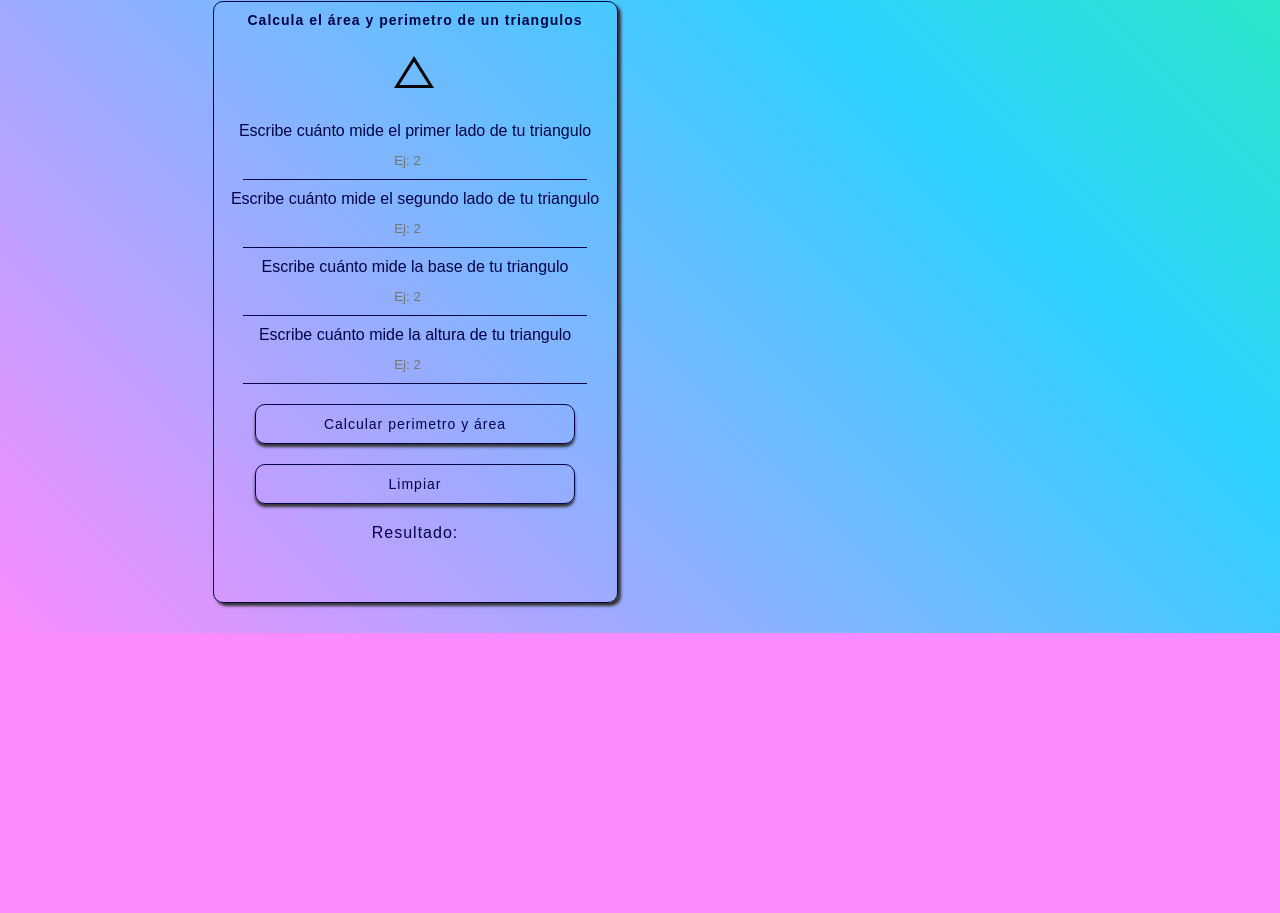
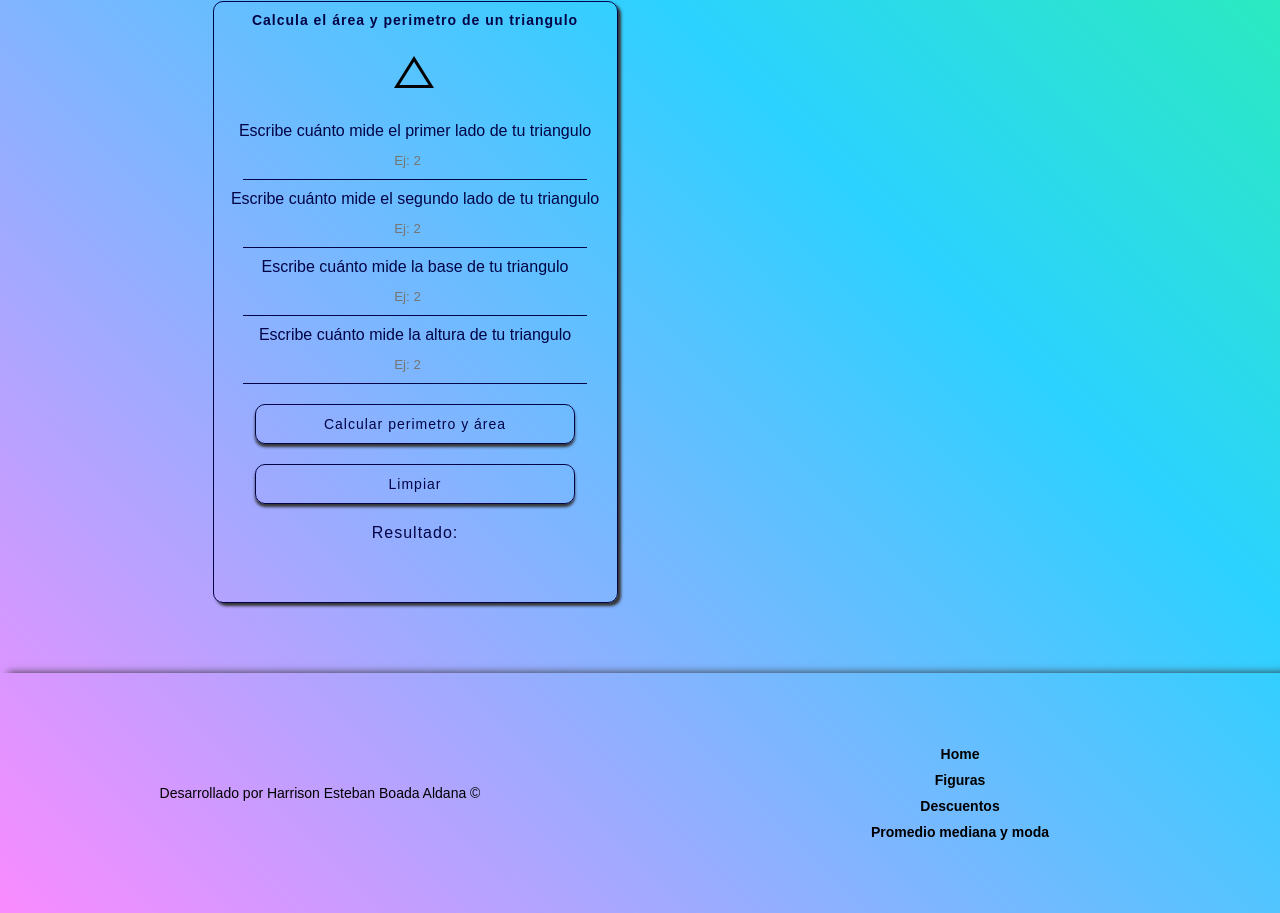
Before and after one commit to Teteban202010/Javascript-Practico, a plain HTML site: page figuras/figure.html in a window 1280 px wide. Shown: the part 849-1762 px from the top of the page. Before the commit the page ends 1482 px from the top, so only its background shows below. Drawn offline with Linux system fonts and the light colour scheme.

Commit message:
Spelling errors are corrected. And the footer was added to all pages. except for the main

```diff
--- a/descuento/styles/styles.css
+++ b/descuento/styles/styles.css
@@ -48,14 +48,14 @@ svg {
 }
 
 .header-nav {
-    width: 55%;
+    width: 50%;
     display: flex;
-    align-items: center;
 }
 
 .nav-items {
     display: flex;
     align-items: center;
+    justify-content: space-between;
     list-style: none;
 }
 
@@ -71,7 +71,7 @@ svg {
 .nav-items li a {
     color: var(--color);
     text-decoration: none;
-    padding: 3px;
+    margin: 0px 5px;
 }
 
 .nav-items li a:hover {
@@ -195,6 +195,52 @@ svg {
     margin: 10px 0px;
 }
 
+.footer {
+    width: 100%;
+    height: 30vh;
+    display: grid;
+    place-content: center;
+    grid-template-columns: repeat(auto-fill, 320px);
+    box-shadow: 8px 0px 8px #333;
+    margin-top: 40px;
+}
+
+.footer .footer-author {
+    display: flex;
+    justify-content: center;
+    font-size: var(--md);
+    font-weight: 500;
+    text-align: center;
+    color: var(--color);
+}
+
+.footer .footer-info {
+    display: flex;
+    justify-content: center;
+}
+
+.footer-info ul {
+    list-style: none;
+    margin-top: 10px;
+}
+
+.footer-info ul li {
+    font-size: var(--sm);
+    font-weight: bold;
+    text-align: center;
+    padding-bottom: 10px;
+}
+
+.footer-info ul li a {
+    text-decoration: none;
+    color: var(--color);
+    transition: all 300ms;
+}
+
+.footer-info ul li a:hover {
+    color: #333;
+}
+
 @media (min-width:500px) {
     .header-logo {
         width: auto;
@@ -236,4 +282,22 @@ svg {
         margin: 20px auto;
         display: block;
     }
+
+    .footer .footer-author {
+        align-items: center;
+    }
+
+    .footer .footer-info {
+        align-items: center;
+    }
 }
+
+@media (min-width:960px) {
+    .footer {
+        grid-template-columns: 1fr 1fr;
+    }
+
+    .footer .footer-info ul li {
+        font-size: var(--md);
+    }
+}
--- a/figuras/figure.html
+++ b/figuras/figure.html
@@ -9,7 +9,7 @@
     <title>Figuras Geometricas</title>
 </head>
 <body>
-    <header class="header">
+    <header class="header" id="figure">
         <div class="header-logo">
             <h1 class="header-title">Geometrics</h1>
             <span class="header-svg">
@@ -78,7 +78,7 @@
 
         <section class="main-content main-section-triangle">
             <div class="main-content-title">
-                <h2>Calcula el área y perimetro de un triangulos</h2>
+                <h2>Calcula el área y perimetro de un triangulo</h2>
                 <span>
                     <svg width="50px" height="50px" xmlns="http://www.w3.org/2000/svg"><path d="M4 40 24.05 8 44 40ZM9.35 37H38.65L24.05 13.75ZM24.05 25.1Z"/></svg>
                 </span>
@@ -110,9 +110,27 @@
                 </div>
             </form>
         </section>
+    </main>
 
-
-    </main>
+    <footer class="footer">
+        <div class="footer-author">Desarrollado por Harrison Esteban Boada Aldana &copy;</div>
+        <div class="footer-info">
+            <ul>
+                <li>
+                    <a href="../index.html">Home</a>
+                </li>
+                <li>
+                    <a href="#figure">Figuras</a>
+                </li>
+                <li>
+                    <a href="../descuento/discount.html">Descuentos</a>
+                </li>
+                <li>
+                    <a href="../promedio-media-moda/statistics.html">Promedio mediana y moda</a>
+                </li>
+            </ul>
+        </div>
+    </footer>
     <script src="./script/figuras.js"></script>
 </body>
 </html>
--- a/figuras/styles/styles.css
+++ b/figuras/styles/styles.css
@@ -42,8 +42,8 @@ body {
 }
 
 .header-nav {
-    width: 58;
-    margin-right: 3px;
+    width: 57%;
+    display: flex;
 }
 
 .nav-items {
@@ -73,7 +73,7 @@ body {
 
 .main-container {
     width: 100%;
-    height: 100vh;
+    height: auto;
 }
 
 .main-content {
@@ -182,6 +182,62 @@ body {
     margin-top: 10px;
 }
 
+.footer {
+    width: 100%;
+    height: 30vh;
+    display: grid;
+    place-content: center;
+    grid-template-columns: repeat(auto-fill, 320px);
+    box-shadow: 8px 0px 8px #333;
+    margin-top: 40px;
+}
+
+.footer .footer-author {
+    display: flex;
+    justify-content: center;
+    font-size: var(--md);
+    font-weight: 500;
+    text-align: center;
+    color: var(--text-color);
+}
+
+.footer .footer-info {
+    display: flex;
+    justify-content: center;
+}
+
+.footer-info ul {
+    list-style: none;
+    margin-top: 10px;
+}
+
+.footer-info ul li {
+    font-size: var(--sm);
+    font-weight: bold;
+    text-align: center;
+    padding-bottom: 10px;
+}
+
+.footer-info ul li a {
+    text-decoration: none;
+    color: var(--text-color);
+    transition: all 300ms;
+}
+
+.footer-info ul li a:hover {
+    color: #030446;
+}
+
+@media (min-width:500px) {
+    .footer .footer-author {
+        align-items: center;
+    }
+
+    .footer .footer-info {
+        align-items: center;
+    }
+}
+
 @media (min-width:700px) {
     .header-logo .header-title {
         margin-right: 20px;
@@ -214,3 +270,13 @@ body {
         height: 75vh;
     }
 }
+
+@media (min-width:960px) {
+    .footer {
+        grid-template-columns: 1fr 1fr;
+    }
+
+    .footer .footer-info ul li {
+        font-size: var(--md);
+    }
+}
--- a/promedio-media-moda/styles/styles.css
+++ b/promedio-media-moda/styles/styles.css
@@ -44,7 +44,7 @@ body {
 }
 
 .header-nav {
-    width: 55%;
+    width: 50%;
     display: flex;
 }
 
@@ -65,7 +65,7 @@ body {
 
 .main-container {
     width: 100%;
-    height: 100vh;
+    height: auto;
 }
 
 .section-promedio,
@@ -196,12 +196,62 @@ body {
     margin: 10px;
 }
 
+.footer {
+    width: 100%;
+    height: 30vh;
+    display: grid;
+    place-content: center;
+    grid-template-columns: repeat(auto-fill, 320px);
+    box-shadow: 8px 0px 8px #ccc;
+    margin-top: 40px;
+}
+
+.footer .footer-author {
+    display: flex;
+    justify-content: center;
+    font-size: var(--md);
+    font-weight: 500;
+    text-align: center;
+    color: var(--text-color);
+}
+
+.footer .footer-info {
+    display: flex;
+    justify-content: center;
+}
+
+.footer-info ul {
+    list-style: none;
+    margin-top: 10px;
+}
+
+.footer-info ul li {
+    font-size: var(--sm);
+    font-weight: bold;
+    text-align: center;
+    padding-bottom: 10px;
+}
+
+.footer-info ul li a {
+    text-decoration: none;
+    color: var(--text-color);
+    transition: all 300ms;
+}
+
 @media (min-width:500px) {
     .main-container {
         display: grid;
         grid-template-columns: repeat(auto-fill, 400px);
         place-content: center;
         height: auto;
+    }
+
+    .footer .footer-author {
+        align-items: center;
+    }
+
+    .footer .footer-info {
+        align-items: center;
     }
 }
 
@@ -227,3 +277,13 @@ body {
         display: flex;
     }
 }
+
+@media (min-width:960px) {
+    .footer {
+        grid-template-columns: 1fr 1fr;
+    }
+
+    .footer .footer-info ul li {
+        font-size: var(--md);
+    }
+}
```
Also changed, not shown: descuento/discount.html (+20 -1 lines), index.html (+2 -2 lines), promedio-media-moda/statistics.html (+21 -2 lines).
